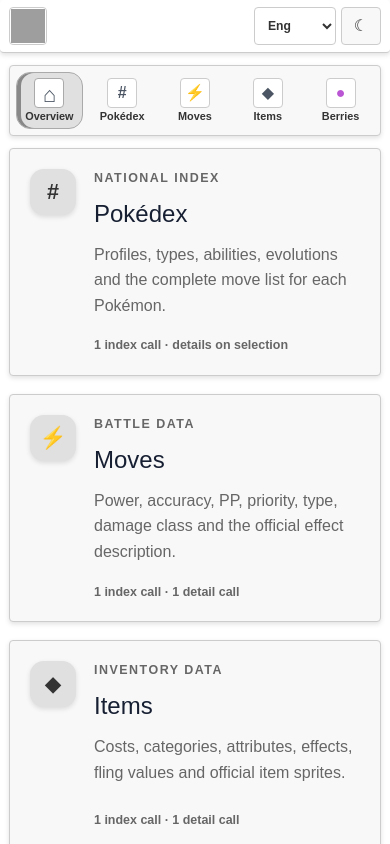
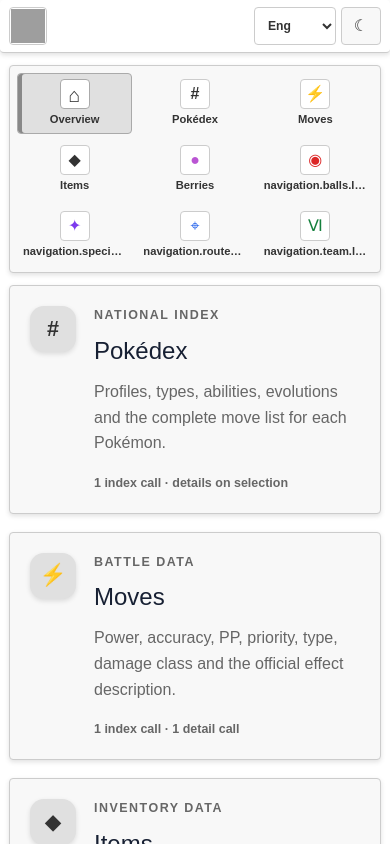
Before and after one commit to AnGaMa666/Pokedex_Vue, a Vue app: page /#home in a window 390 px wide. Shown: the top 844 px of the page. Built offline with nearby package versions, Linux system fonts and the light colour scheme; grey boxes are pictures that could not be loaded.

Commit message:
feat(navigation): add balls special items routes and team sections

```diff
--- a/src/components/AppNavigation.vue
+++ b/src/components/AppNavigation.vue
@@ -61,73 +61,99 @@
     description: t('navigation.berries.description'),
     icon: 'berries',
   },
+  {
+    id: 'balls',
+    label: t('navigation.balls.label'),
+    description: t('navigation.balls.description'),
+    icon: 'balls',
+  },
+  {
+    id: 'special-items',
+    label: t('navigation.specialItems.label'),
+    description: t('navigation.specialItems.description'),
+    icon: 'special-items',
+  },
+  {
+    id: 'routes',
+    label: t('navigation.routes.label'),
+    description: t('navigation.routes.description'),
+    icon: 'routes',
+  },
+  {
+    id: 'team',
+    label: t('navigation.team.label'),
+    description: t('navigation.team.description'),
+    icon: 'team',
+  },
 ]);
 </script>
 
 <style scoped>
 .app-navigation {
   position: sticky;
-  top: 96px;
+  top: 86px;
   display: grid;
-  gap: 8px;
+  gap: 5px;
   align-self: start;
-  padding: 10px;
-  border: 1px solid rgba(213, 217, 225, 0.9);
-  border-radius: 20px;
-  background: rgba(255, 255, 255, 0.84);
-  box-shadow: 0 12px 32px rgba(23, 32, 51, 0.07);
-  backdrop-filter: blur(14px);
+  max-height: calc(100vh - 104px);
+  padding: 7px;
+  overflow-y: auto;
+  border: 1px solid var(--legacy-border);
+  border-radius: 4px;
+  background: var(--legacy-surface);
+  box-shadow: 0 2px 5px var(--legacy-shadow);
+  scrollbar-width: thin;
 }
 
 .navigation-link {
   display: grid;
-  grid-template-columns: 42px minmax(0, 1fr);
-  gap: 12px;
+  grid-template-columns: 38px minmax(0, 1fr);
+  gap: 9px;
   align-items: center;
-  min-height: 62px;
-  padding: 9px 12px;
+  min-height: 52px;
+  padding: 6px 8px;
   border: 1px solid transparent;
-  border-radius: 14px;
-  color: #344054;
+  border-radius: 4px;
+  color: var(--legacy-text);
   text-decoration: none;
 }
 
 .navigation-link:hover {
-  border-color: #d5d9e1;
-  background: #ffffff;
+  border-color: var(--legacy-border-strong);
+  background: var(--legacy-surface-hover);
 }
 
 .navigation-link:focus-visible {
-  outline: 3px solid rgba(220, 38, 38, 0.24);
+  outline: 2px solid var(--focus-color);
   outline-offset: 2px;
 }
 
 .navigation-link.is-active {
-  border-color: rgba(220, 38, 38, 0.24);
-  color: #991b1b;
-  background: #fff4f4;
+  border-color: var(--legacy-border-strong);
+  background: var(--legacy-surface-active);
+  box-shadow: inset 4px 0 0 #888888;
 }
 
 .navigation-icon {
   position: relative;
   display: grid;
-  width: 42px;
-  height: 42px;
+  width: 38px;
+  height: 38px;
   place-items: center;
-  border: 1px solid #d5d9e1;
-  border-radius: 13px;
-  background: linear-gradient(145deg, #ffffff, #eef1f6);
+  border: 1px solid var(--legacy-border);
+  border-radius: 4px;
+  background: var(--legacy-page);
 }
 
 .navigation-icon::before {
-  color: #4b5563;
+  color: var(--legacy-text);
   font-size: 1rem;
   font-weight: 900;
 }
 
 .navigation-icon[data-icon='home']::before {
   content: '⌂';
-  font-size: 1.35rem;
+  font-size: 1.25rem;
 }
 
 .navigation-icon[data-icon='pokedex']::before {
@@ -147,10 +173,24 @@
   color: mediumorchid;
 }
 
-.navigation-link.is-active .navigation-icon {
-  border-color: rgba(220, 38, 38, 0.32);
-  background: #ffffff;
-  box-shadow: 0 6px 16px rgba(220, 38, 38, 0.12);
+.navigation-icon[data-icon='balls']::before {
+  content: '◉';
+  color: #dc2626;
+}
+
+.navigation-icon[data-icon='special-items']::before {
+  content: '✦';
+  color: #7c3aed;
+}
+
+.navigation-icon[data-icon='routes']::before {
+  content: '⌖';
+  color: #2563eb;
+}
+
+.navigation-icon[data-icon='team']::before {
+  content: 'Ⅵ';
+  color: #15803d;
 }
 
 .navigation-copy {
@@ -159,55 +199,41 @@
 }
 
 .navigation-copy strong {
-  font-size: 0.94rem;
+  font-size: 0.84rem;
 }
 
 .navigation-copy small {
-  margin-top: 3px;
+  margin-top: 2px;
   overflow: hidden;
-  color: #7a8494;
-  font-size: 0.75rem;
+  color: var(--legacy-muted);
+  font-size: 0.66rem;
   text-overflow: ellipsis;
   white-space: nowrap;
 }
 
-@media (max-width: 900px) {
+@media (max-width: 1000px) {
   .app-navigation {
     position: static;
-    display: grid;
-    grid-template-columns: repeat(5, minmax(0, 1fr));
-    gap: 6px;
-    padding: 6px;
-    overflow: visible;
+    grid-template-columns: repeat(5, minmax(110px, 1fr));
+    max-height: none;
+    overflow-x: auto;
+    overflow-y: hidden;
   }
 
   .navigation-link {
-    display: grid;
-    grid-template-columns: 1fr;
-    gap: 3px;
-    justify-items: center;
-    min-width: 0;
-    min-height: 54px;
-    padding: 5px 2px;
-    text-align: center;
+    grid-template-columns: 30px minmax(0, 1fr);
+    min-width: 110px;
+    min-height: 46px;
+    padding: 5px;
   }
 
   .navigation-icon {
     width: 30px;
     height: 30px;
-    border-radius: 4px;
-  }
-
-  .navigation-copy {
-    width: 100%;
   }
 
   .navigation-copy strong {
-    overflow: hidden;
-    font-size: 0.68rem;
-    line-height: 1.1;
-    text-overflow: ellipsis;
-    white-space: nowrap;
+    font-size: 0.7rem;
   }
 
   .navigation-copy small {
@@ -215,9 +241,27 @@
   }
 }
 
-@media (max-width: 380px) {
+@media (max-width: 600px) {
+  .app-navigation {
+    grid-template-columns: repeat(3, minmax(0, 1fr));
+    overflow: visible;
+  }
+
+  .navigation-link {
+    grid-template-columns: 1fr;
+    gap: 2px;
+    justify-items: center;
+    min-width: 0;
+    min-height: 50px;
+    text-align: center;
+  }
+
   .navigation-copy strong {
-    font-size: 0.62rem;
+    display: block;
+    max-width: 100%;
+    overflow: hidden;
+    text-overflow: ellipsis;
+    white-space: nowrap;
   }
 }
 </style>
```
